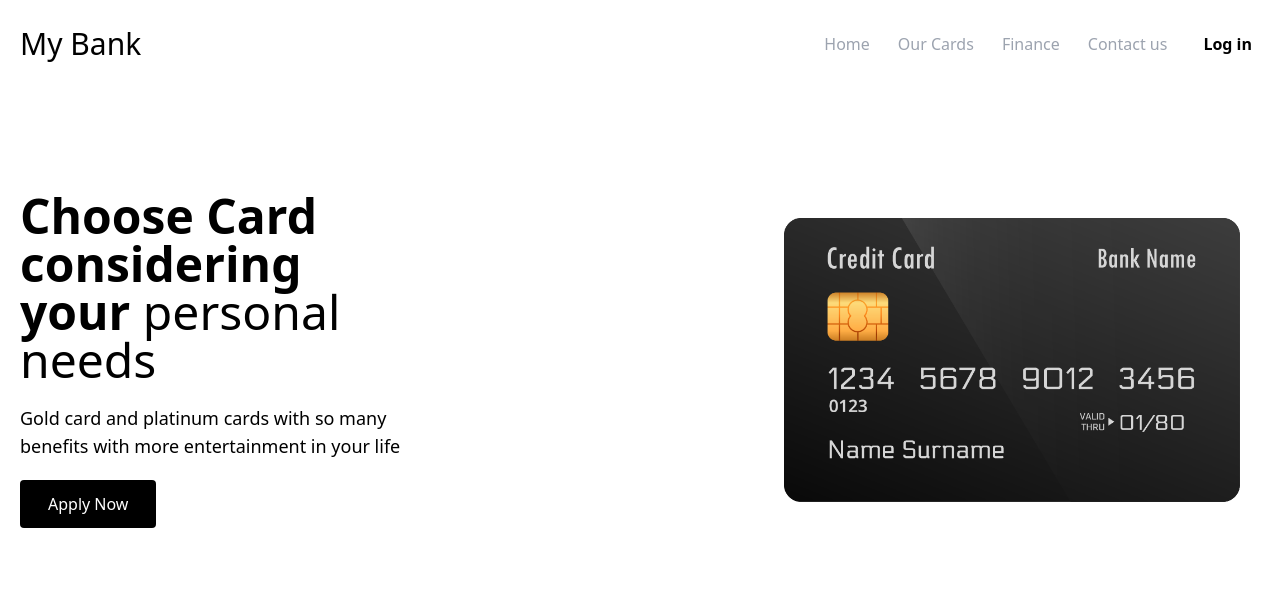
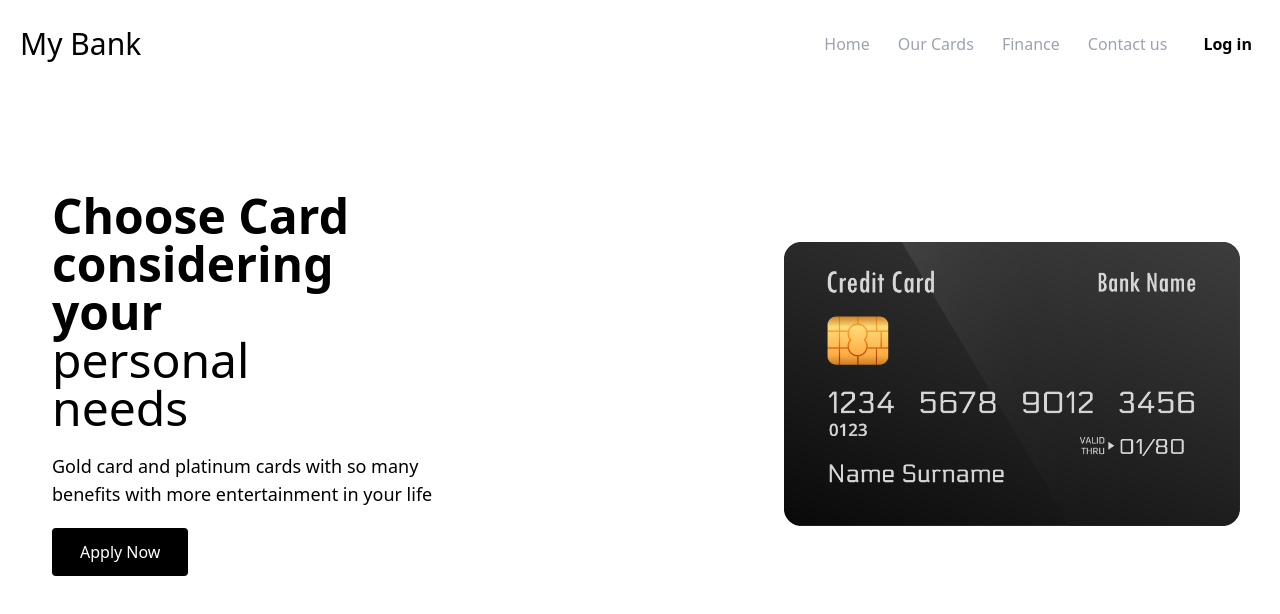
Before and after one commit to Aqshola/belajarFrontend, a website: page public/index.html in a window 1280 px wide. Drawn offline with nearby package versions, Linux system fonts and the light colour scheme; files that its build step writes are made by us from their sources.

Commit message:
try to fix content

```diff
--- a/public/index.html
+++ b/public/index.html
@@ -7,7 +7,7 @@
     <link rel="stylesheet" href="style.css" />
   </head>
   <body class="antialiased">
-    <div class="container mx-auto pt-6">
+    <div class="container box-content mx-auto pt-6">
       <nav>
         <div class="flex px-5 items-center">
           <div class="flex flex-1 text-3xl">My Bank</div>
@@ -93,7 +93,9 @@
       <div
         class="flex mt-10 items-center flex-col justify-between md:mt-32 md:px-5 md:flex-row"
       >
-        <div class="order-last mt-5 md:mt-0 md:order-first w-4/5 md:w-96">
+        <div
+          class="order-last flex flex-col w-4/5 px-8 mt-5 md:mt-0 md:order-first md:w-96"
+        >
           <div>
             <h1 class="text-3xl md:text-5xl">
               <b class="font-semibold"> Choose Card considering your </b>
```
